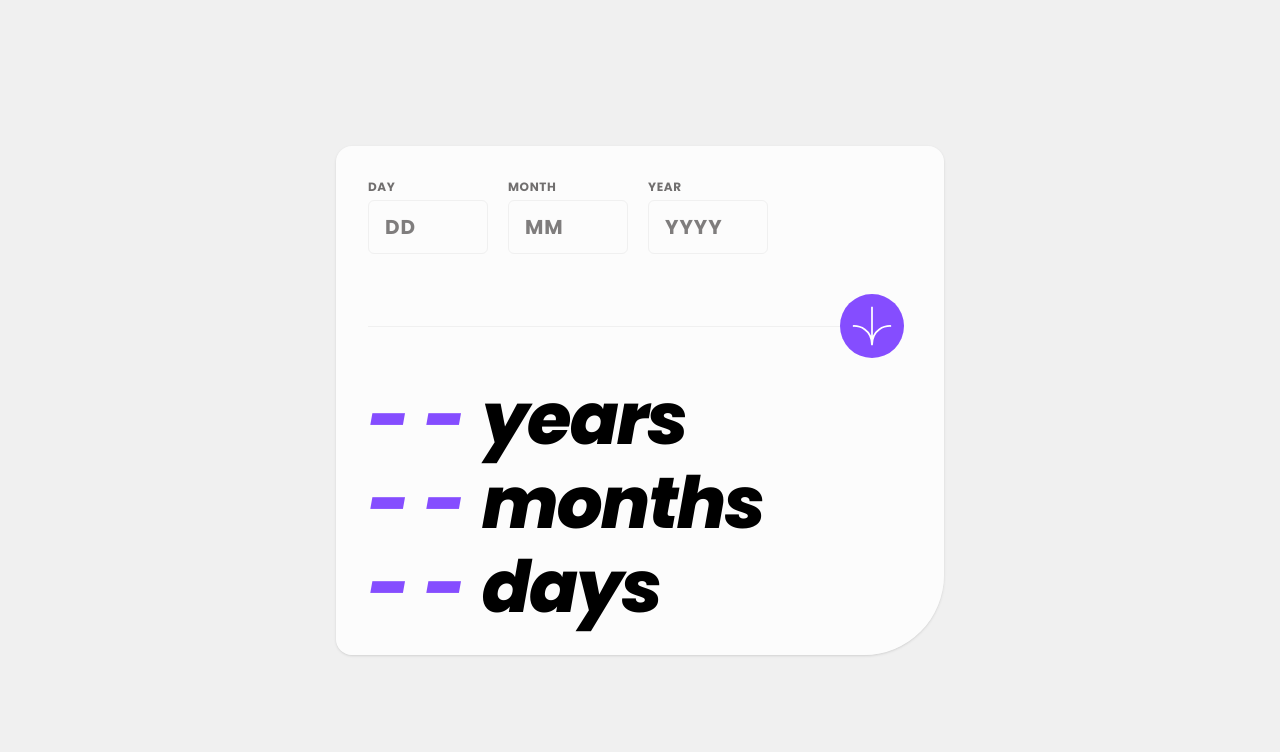
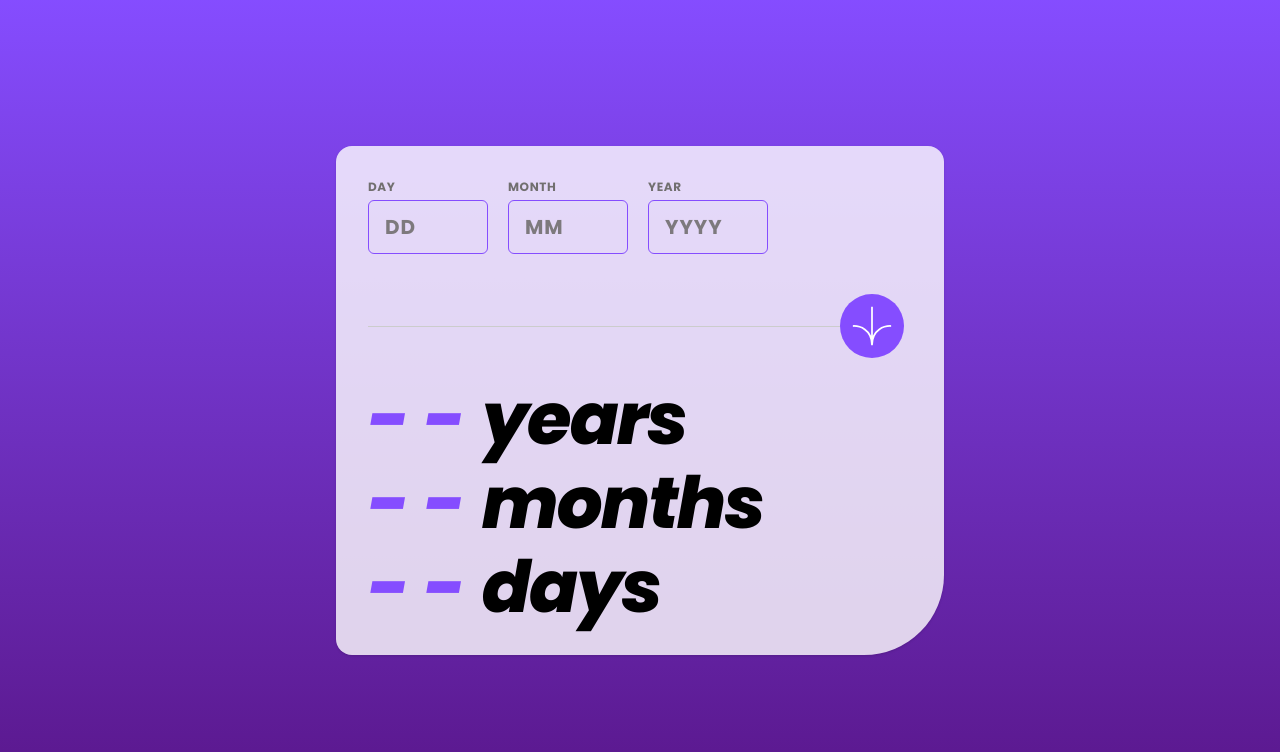
Before and after one commit to 01mehran/age-calculator-app, a React (Vite) app: page / in a window 1280 px wide. Shown: the top 752 px of the page. Built offline with nearby package versions, Linux system fonts and the light colour scheme.

Commit message:
feat: add bg-linear to body

```diff
--- a/src/index.css
+++ b/src/index.css
@@ -25,7 +25,7 @@
 
 @layer components {
   .input {
-    @apply border-primary-200 placeholder:text-primary-500/90 small:text-xl small:border-primary-100 small:px-4 w-full rounded-md border p-2 py-3 text-lg font-bold tracking-wider text-black/80 outline-0;
+    @apply placeholder:text-primary-500/90 small:text-xl border-purple small:px-4 w-full rounded-md border p-2 py-3 text-lg font-bold tracking-wider text-black/80 outline-0;
   }
 
   .label {
@@ -43,5 +43,6 @@
   /* Firefox */
   input[type="number"] {
     -moz-appearance: textfield;
+    appearance: textfield;
   }
 }
--- a/src/pages/AgeCalculatorBox.jsx
+++ b/src/pages/AgeCalculatorBox.jsx
@@ -106,7 +106,7 @@ function AgeCalculatorBox() {
   }
 
   return (
-    <div className="flex h-dvh items-center justify-center">
+    <div className="from-purple flex h-dvh items-center justify-center bg-linear-to-b to-purple-900">
       <section className="small:pl-8 mx-3 w-full max-w-152 rounded-2xl rounded-br-[5rem] bg-white/80 px-4 py-8 shadow-sm">
         {/* Input fields */}
         <form
@@ -141,7 +141,7 @@ function AgeCalculatorBox() {
         </form>
 
         {/* Icon arrow */}
-        <div className="bg-primary-100 small:mr-6 relative mb-14 h-px">
+        <div className="small:mr-6 relative mb-14 h-px bg-[#ccc]">
           <img
             src={arrowIcon}
             alt="icon arrow"
```
